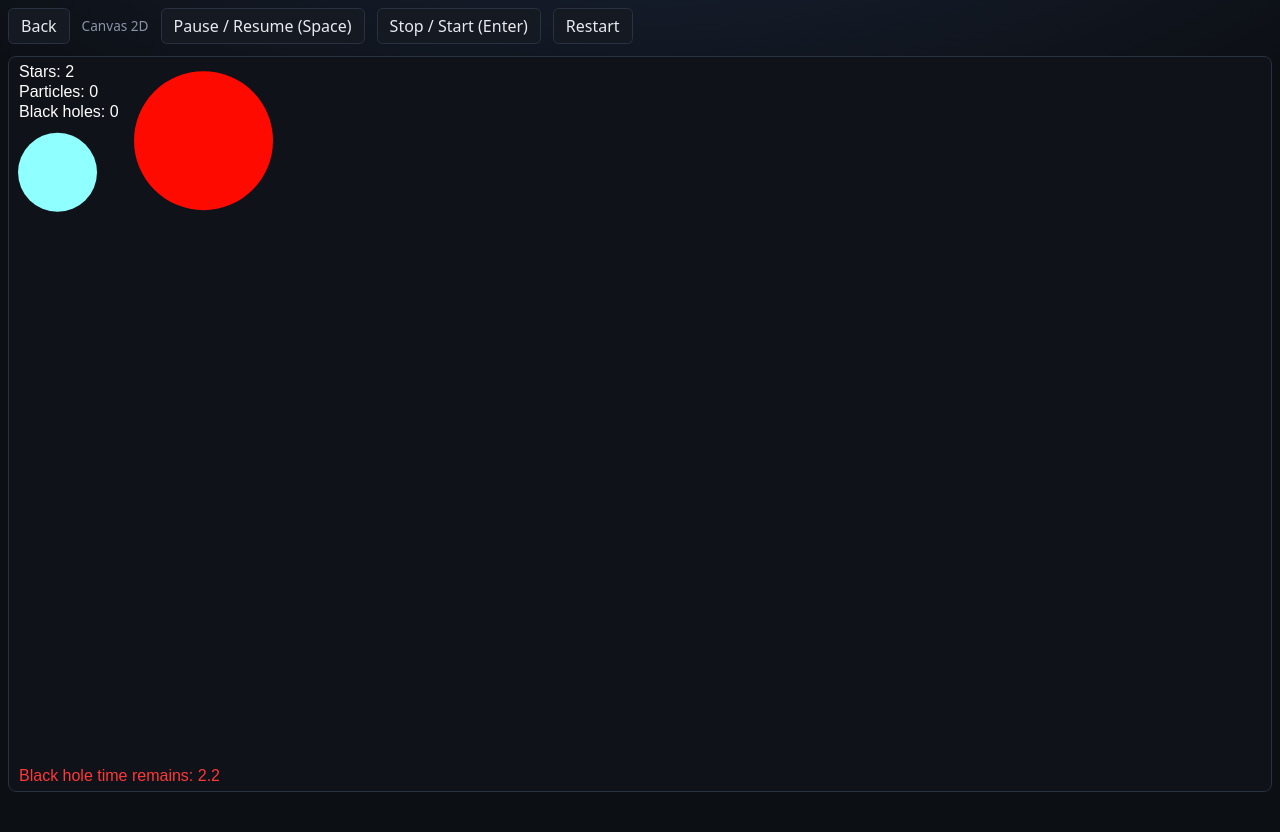
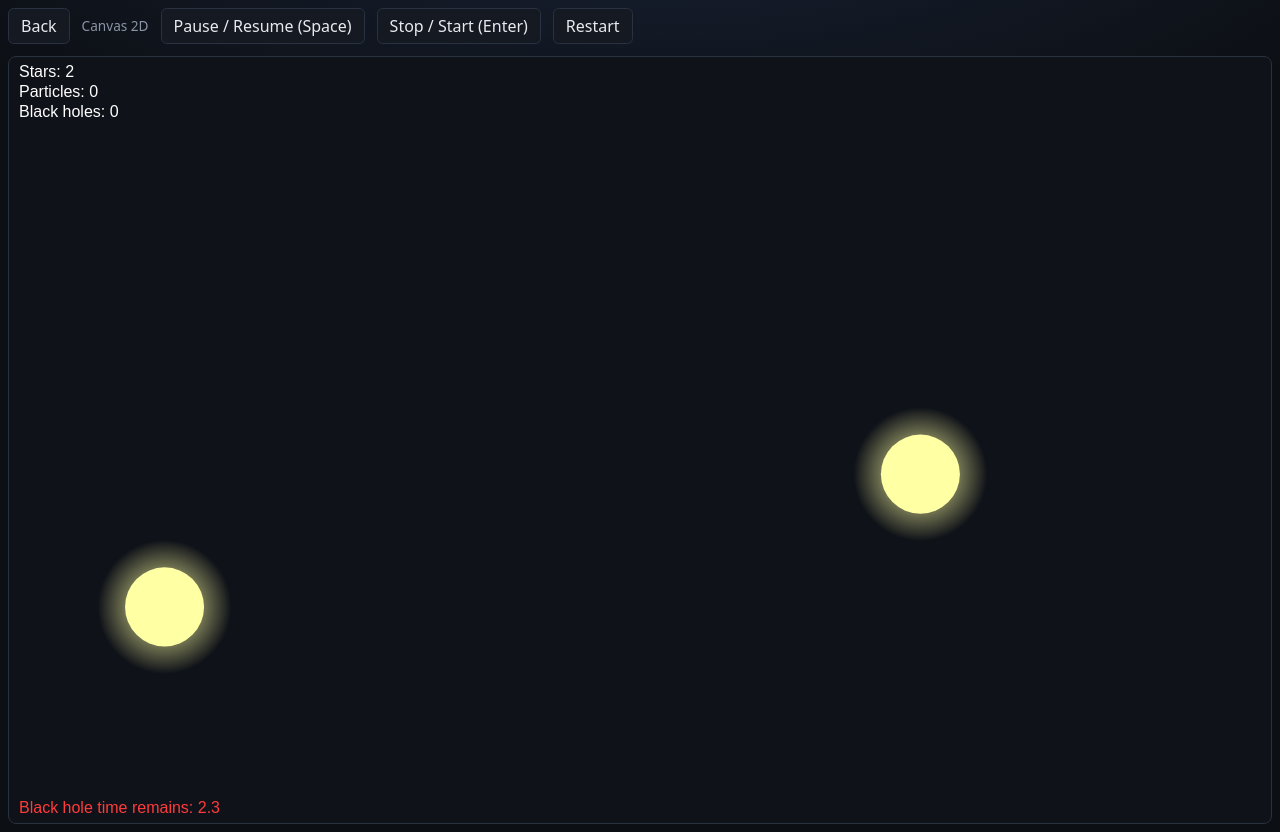
Before and after one commit to hurski-free/black-hole, a Vue app: page / in a window 1280 px wide. Both pictures are taken after a click on the button "Start". Before the commit the page ends 800 px from the top, so only its background shows below. Built offline with nearby package versions, Linux system fonts and the light colour scheme.

Commit message:
read description
- add star halo
- fix camera
- refactor States to number from string
- add supernova workflow

```diff
--- a/src/components/Game.vue
+++ b/src/components/Game.vue
@@ -1,9 +1,6 @@
 <script setup lang="ts">
 import { ref, shallowRef, onMounted, onBeforeUnmount, nextTick } from 'vue'
 import { Canvas2dGame } from '../game/Canvas2dGame'
-
-const CANVAS_MIN_WIDTH = 768;
-const CANVAS_MIN_HEIGHT = 1024;
 
 const props = withDefaults(
   defineProps<{
@@ -22,6 +19,9 @@ const canvasRef = ref<HTMLCanvasElement | null>(null)
 const gameRef = shallowRef<Canvas2dGame | null>(null)
 let glRef: WebGLRenderingContext | WebGL2RenderingContext | null = null
 let resizeObserver: ResizeObserver | null = null
+let isMouseDragging = false
+let lastMouseClientX = 0
+let lastMouseClientY = 0
 
 function applyCanvasSize() {
   const root = rootRef.value
@@ -62,12 +62,15 @@ function initCanvas2dGame() {
   const game = new Canvas2dGame({
     ctx,
   })
-  gameRef.value = game
-  game.resizeCanvas(canvas.width, canvas.height)
 
-  if (props.autoStart) {
-    game.start()
-  }
+  setTimeout(() => {
+    gameRef.value = game
+    game.resizeCanvas(canvas.width, canvas.height, true)
+
+    if (props.autoStart) {
+      game.start()
+    }
+  }, 100)
 }
 
 function togglePauseResume() {
@@ -110,10 +113,57 @@ function onKeyDown(event: KeyboardEvent) {
   } else if (event.code === 'Enter') {
     event.preventDefault()
     toggleStartStop()
+  } else if (event.code === 'KeyS') {
+    event.preventDefault()
+    gameRef.value?.moveToStar()
+  } else if (event.code === 'KeyB') {
+    event.preventDefault()
+    gameRef.value?.moveToBlackHole()
   }
 }
 
+function onCanvasMouseDown(event: MouseEvent) {
+  if (event.button === 0) {
+    isMouseDragging = true
+    lastMouseClientX = event.clientX
+    lastMouseClientY = event.clientY
+  }
+}
+
+function onCanvasMouseMove(event: MouseEvent) {
+  if (props.mode !== 'canvas2d') return
+
+  const game = gameRef.value
+  if (!game) return
+
+  if (!isMouseDragging) {
+    if (game.gameState === 'running') {
+      const root = rootRef.value
+      if (!root) return
+
+      const rect = root.getBoundingClientRect()
+      const mouseX = event.clientX - rect.left
+      const mouseY = event.clientY - rect.top
+      game.hoverStar(mouseX, mouseY)
+    }
+    return
+  }
+
+  const deltaX = event.clientX - lastMouseClientX
+  const deltaY = event.clientY - lastMouseClientY
+
+  game.cameraMove(deltaX, deltaY)
+
+  lastMouseClientX = event.clientX
+  lastMouseClientY = event.clientY
+}
+
+function stopCanvasDrag() {
+  isMouseDragging = false
+}
+
 function teardownGame() {
+  stopCanvasDrag()
   gameRef.value?.stop()
   gameRef.value = null
   glRef = null
@@ -164,7 +214,14 @@ onBeforeUnmount(() => {
         Restart
       </button>
     </header>
-    <div ref="rootRef" class="canvas-wrap">
+    <div
+      ref="rootRef"
+      class="canvas-wrap"
+      @mousedown="onCanvasMouseDown"
+      @mousemove="onCanvasMouseMove"
+      @mouseup="stopCanvasDrag"
+      @mouseleave="stopCanvasDrag"
+    >
       <canvas ref="canvasRef" class="game-canvas" />
     </div>
   </div>
@@ -228,8 +285,9 @@ onBeforeUnmount(() => {
 
 .canvas-wrap {
   flex: 1;
-  min-height: 280px;
   max-height: calc(100vh - 4rem);
+  min-width: 1024px;
+  min-height: 768px;
   border-radius: 0.5rem;
   border: 1px solid var(--border);
   background: var(--input-bg);
--- a/src/game/Canvas2dGame.ts
+++ b/src/game/Canvas2dGame.ts
@@ -12,6 +12,8 @@ import {
   INITIAL_BLACK_HOLE_RADIUS,
   NEXT_BLACK_HOLE_TIME_REMAINS,
   PARTICLE_POOL_CAPACITY,
+  STAR_HOVER_RADIUS_INC,
+  STAR_MIN_RADIUS,
   STAR_POOL_CAPACITY
 } from "./objects/const";
 import { Canvas2dRender } from "./render/Canvas2dRender";
@@ -24,6 +26,9 @@ interface ICanvas2dGameConfig {
  * non-optimized game class
  */
 export class Canvas2dGame extends Game<BlackHole, Star, Particle> {
+  private starQueueIndex = 0;
+  private blackHoleQueueIndex = 0;
+
   constructor(cfg: ICanvas2dGameConfig) {
     if (!(cfg.ctx instanceof CanvasRenderingContext2D)) {
       throw new Error('ctx must be a CanvasRenderingContext2D');
@@ -44,23 +49,26 @@ export class Canvas2dGame extends Game<BlackHole, Star, Particle> {
 
   protected initStartData() {
     const star1 = this.stars.getNewObject();
-    const star2 = this.stars.getNewObject();
-
-    star1.x = random(0, this._halfWidth);
-    star1.y = random(-this._halfHeight, this._halfHeight);
+    star1.x = random(this._halfWidth * 0.2, this._halfWidth);
+    star1.y = random(-this._halfHeight * 0.8, this._halfHeight * 0.8);
     star1.velocityX = 0;
     star1.velocityY = 0;
     star1.accelerationX = 0;
     star1.accelerationY = 0;
-    star1.radius = 70;
+    star1.radius = 40;
+    star1.deltaRadius = 0;
+    star1.isSupernova = false;
 
-    star2.x = random(-this._halfWidth, 0);
-    star2.y = random(-this._halfHeight, this._halfHeight);
+    const star2 = this.stars.getNewObject();
+    star2.x = random(-this._halfWidth, -this._halfWidth * 0.2);
+    star2.y = random(-this._halfHeight * 0.8, this._halfHeight * 0.8);
     star2.velocityX = 0;
     star2.velocityY = 0;
     star2.accelerationX = 0;
     star2.accelerationY = 0;
     star2.radius = 40;
+    star2.deltaRadius = 0;
+    star2.isSupernova = false;
 
     // this._blackHoleTimeRemains = FIRST_BLACK_HOLE_TIME_REMAINS * 10000;
     this._blackHoleTimeRemains = FIRST_BLACK_HOLE_TIME_REMAINS;
@@ -89,4 +97,69 @@ export class Canvas2dGame extends Game<BlackHole, Star, Particle> {
 
     this._blackHoleTimeRemains = NEXT_BLACK_HOLE_TIME_REMAINS;
   }
+
+  public hoverStar(mouseX: number, mouseY: number): void {
+    const x = mouseX + this._camera.x;
+    const y = mouseY + this._camera.y;
+
+    const starsCount = this.stars.activeCount;
+    const stars = this.stars.getArray();
+
+    for (let i = 0; i < starsCount; i++) {
+      // avoid hover on not existing or supernova, also star less than disappear radius not affected by hover
+      if (stars[i].state === 2 && !stars[i].isSupernova && stars[i].radius > STAR_MIN_RADIUS) {
+        const star = stars[i];
+        const dis = Math.hypot(x - star.x, y - star.y);
+
+        if (dis < star.radius) {
+          star.deltaRadius += STAR_HOVER_RADIUS_INC;
+        }
+      }
+    }
+  }
+
+  public moveToStar(): void {
+    const starsCount = this.stars.activeCount;
+    if (starsCount < 1) return;
+
+    if (this.starQueueIndex >= starsCount) {
+      this.starQueueIndex = 0;
+    }
+
+
+    const star = this.stars.at(this.starQueueIndex);
+    this._camera.x = star.x - this.halfWidth;
+    this._camera.y = star.y - this.halfHeight;
+
+    this.starQueueIndex += 1;
+    if (this.starQueueIndex >= starsCount) {
+      this.starQueueIndex = 0;
+    }
+
+    if (this.gameState === 'paused') {
+      this.renderer.render(this);
+    }
+  }
+
+  public moveToBlackHole(): void {
+    const blackHolesCount = this.blackHoles.activeCount;
+    if (blackHolesCount < 1) return;
+
+    if (this.blackHoleQueueIndex >= blackHolesCount) {
+      this.blackHoleQueueIndex = 0;
+    }
+
+    const blackHole = this.blackHoles.at(this.blackHoleQueueIndex);
+    this._camera.x = blackHole.x - this.halfWidth;
+    this._camera.y = blackHole.y - this.halfHeight;
+
+    this.blackHoleQueueIndex += 1;
+    if (this.blackHoleQueueIndex >= blackHolesCount) {
+      this.blackHoleQueueIndex = 0;
+    }
+
+    if (this.gameState === 'paused') {
+      this.renderer.render(this);
+    }
+  }
 }
--- a/src/game/Game.ts
+++ b/src/game/Game.ts
@@ -94,8 +94,8 @@ export abstract class Game<BH, S, P> {
     if (this._gameState === 'wait_for_start') {
       this._gameState = 'running';
 
-      this._camera.x = this._halfWidth;
-      this._camera.y = this._halfHeight;
+      this._camera.x = -this.halfWidth;
+      this._camera.y = -this.halfHeight;
 
       this.initStartData();
 
@@ -135,6 +135,23 @@ export abstract class Game<BH, S, P> {
    */
   protected abstract tryBlackHoleAppear(): void;
 
+  /**
+   * Modify position to world and search star under mouse
+   *
+   * If star found, increase its radius
+   */
+  public abstract hoverStar(mouseX: number, mouseY: number): void;
+
+  /**
+   * Move camera to star
+   */
+  public abstract moveToStar(): void;
+
+  /**
+   * Move camera to black hole
+   */
+  public abstract moveToBlackHole(): void;
+
   pause() {
     if (this._gameState === 'running') {
       this._gameState = 'paused';
@@ -165,11 +182,25 @@ export abstract class Game<BH, S, P> {
     this.start();
   }
 
-  resizeCanvas(width: number, height: number) {
+  resizeCanvas(width: number, height: number, cameraSet = false) {
     this._width = width;
     this._height = height;
     this._halfWidth = width / 2;
     this._halfHeight = height / 2;
+
+    if (cameraSet) {
+      this._camera.x = -this._halfWidth;
+      this._camera.y = -this._halfHeight;
+    }
+  }
+
+  cameraMove(deltaX: number, deltaY: number) {
+    this._camera.x -= deltaX;
+    this._camera.y -= deltaY;
+
+    if (this.gameState === 'paused') {
+      this.renderer.render(this);
+    }
   }
 
   private clearObjects() {
--- a/src/game/engine/EngineClassWorkflow.ts
+++ b/src/game/engine/EngineClassWorkflow.ts
@@ -1,4 +1,4 @@
-import { distanceByDelta, PI_DIV_2, PI_MUL_2, random } from "../math";
+import { PI_DIV_2, PI_MUL_2, random } from "../math";
 import {
   PARTICLES_AFTER_STAR_EXP_MIN_COUNT,
   PARTICLES_AFTER_STAR_EXP_MAX_COUNT,
@@ -15,6 +15,13 @@ import {
   BLACK_HOLE_STAR_ABSORB_DISTANCE_MIN,
   BLACK_HOLE_STAR_ABSORB_RADIUS_MULTIPLIER,
   STAR_DISAPPEAR_RADIUS,
+  SUPERNOVA_MAX_STARS_SPAWN,
+  SUPERNOVA_MIN_STARS_SPAWN,
+  SUPERNOVA_STAR_SPAWN_MIN_VELOCITY,
+  SUPERNOVA_STAR_SPAWN_MAX_VELOCITY,
+  SUPERNOVA_STAR_SPAWN_RADIUS,
+  SUPERNOVA_MIN_PARTICLE_SPAWN,
+  SUPERNOVA_MAX_PARTICLE_SPAWN,
 } from "../objects/const";
 import type { IEngine } from "./IEngine";
 import type { BlackHole } from "../objects/class/BlackHole";
@@ -44,7 +51,7 @@ export class EngineClassWorkflow implements IEngine<BlackHole, Star, Particle> {
         let dx = blackHoleI.x - blackHoleJ.x;
         let dy = blackHoleI.y - blackHoleJ.y;
 
-        let distance = distanceByDelta(dx, dy);
+        let distance = Math.hypot(dx, dy);
 
         // Normalize oX and oY vectors
         dx /= distance;
@@ -67,9 +74,9 @@ export class EngineClassWorkflow implements IEngine<BlackHole, Star, Particle> {
         let dx = blackHoleI.x - starJ.x;
         let dy = blackHoleI.y - starJ.y;
 
-        let distance = distanceByDelta(dx, dy);
+        let distance = Math.hypot(dx, dy);
 
-        if (starJ.state === 'exist') {
+        if (starJ.state === 2 && !starJ.isSupernova) {
           const absorbDistance = Math.max(blackHoleI.radius * BLACK_HOLE_STAR_ABSORB_DISTANCE_MULTIPLIER, BLACK_HOLE_STAR_ABSORB_DISTANCE_MIN);
           if (distance < absorbDistance) {
             const absorbCoefficient = 1 - distance / absorbDistance;
@@ -78,7 +85,7 @@ export class EngineClassWorkflow implements IEngine<BlackHole, Star, Particle> {
             const deltaRadius = starJ.radius * absorbCoefficient * BLACK_HOLE_STAR_ABSORB_RADIUS_MULTIPLIER;
 
             if (deltaRadius > starJ.radius || starJ.radius < STAR_DISAPPEAR_RADIUS) {
-              starJ.state = 'deleted';
+              starJ.state = 3;
             } else {
               starJ.deltaRadius -= deltaRadius;
             }
@@ -95,6 +102,9 @@ export class EngineClassWorkflow implements IEngine<BlackHole, Star, Particle> {
             let dangle = Math.PI * (1.0 - 1.0 / countParticles);
             // let dr = dangle / Math.PI * 0.09;
 
+            const ndx = dx * blackHoleI.computedImpactingMass / distance ** 3;
+            const ndy = dy * blackHoleI.computedImpactingMass / distance ** 3;
+
             for (let k = 0; k < countParticles; k++) {
               const particle = game.particles.getNewObject();
               const angle = random(alpha - dangle, alpha + dangle);
@@ -103,8 +113,11 @@ export class EngineClassWorkflow implements IEngine<BlackHole, Star, Particle> {
               particle.x = starJ.x + random(BLACK_HOLE_STAR_ABSORB_PARTICLES_MIN_R, BLACK_HOLE_STAR_ABSORB_PARTICLES_MAX_R) * starJ.radius * Math.cos(angle);
               particle.y = starJ.y + random(BLACK_HOLE_STAR_ABSORB_PARTICLES_MIN_R, BLACK_HOLE_STAR_ABSORB_PARTICLES_MAX_R) * starJ.radius * Math.sin(angle);
 
-              particle.velocityX = starJ.velocityX;
-              particle.velocityY = starJ.velocityY;
+              particle.velocityX = ndx;
+              particle.velocityY = ndy;
+
+              particle.accelerationX = ndx;
+              particle.accelerationY = ndy;
             }
           }
         }
@@ -130,9 +143,9 @@ export class EngineClassWorkflow implements IEngine<BlackHole, Star, Particle> {
         let dx = blackHoleI.x - particleJ.x;
         let dy = blackHoleI.y - particleJ.y;
 
-        let distance = distanceByDelta(dx, dy);
+        let distance = Math.hypot(dx, dy);
 
-        if (blackHoleI.state === 'exist' && particleJ.state === 'exist') {
+        if (blackHoleI.state === 2 && particleJ.state === 2) {
           if (distance < blackHoleI.radius) {
             blackHoleI.absorbParticle(particleJ);
           }
@@ -145,8 +158,7 @@ export class EngineClassWorkflow implements IEngine<BlackHole, Star, Particle> {
         // square distance
         distance *= distance;
 
-        blackHoleI.accelerationX -= dx * particleJ.computedImpactingMass / distance;
-        blackHoleI.accelerationY -= dy * particleJ.computedImpactingMass / distance;
+        // particle not affecting blackhole
 
         particleJ.accelerationX += dx * blackHoleI.computedImpactingMass / distance;
         particleJ.accelerationY += dy * blackHoleI.computedImpactingMass / distance;
@@ -156,6 +168,67 @@ export class EngineClassWorkflow implements IEngine<BlackHole, Star, Particle> {
     for (let i = 0; i < starsCount; i++) {
       const starI = starsArray[i];
 
+      // supernova ending processing
+      if (starI.isSupernova) {
+        const changedToState = starI.supernovaProcessing();
+
+        if (changedToState === 1) {
+          const countStars = Math.floor(random(SUPERNOVA_MIN_STARS_SPAWN, SUPERNOVA_MAX_STARS_SPAWN));
+
+          let alpha = 0;
+          let dAngle = PI_MUL_2 / countStars;
+          let velocity = 0;
+
+          for (let j = 0; j < countStars; j++) {
+            const star = game.stars.getNewObject();
+
+            alpha += random(0, dAngle * 0.7);
+            velocity = random(SUPERNOVA_STAR_SPAWN_MIN_VELOCITY, SUPERNOVA_STAR_SPAWN_MAX_VELOCITY);
+
+            star.x = starI.x + starI.radius * 1.2 * Math.cos(alpha);
+            star.y = starI.y + starI.radius * 1.2 * Math.sin(alpha);
+
+            star.radius = SUPERNOVA_STAR_SPAWN_RADIUS;
+
+            star.velocityX = velocity * Math.cos(alpha);
+            star.velocityY = velocity * Math.sin(alpha);
+
+            star.accelerationX = 0;
+            star.accelerationY = 0;
+
+            alpha += dAngle;
+          }
+
+          const countParticles = Math.floor(random(SUPERNOVA_MIN_PARTICLE_SPAWN, SUPERNOVA_MAX_PARTICLE_SPAWN));
+          alpha = 0;
+          dAngle = PI_MUL_2 / countParticles;
+
+          for (let j = 0; j < countParticles; j++) {
+            const particle = game.particles.getNewObject();
+
+            alpha += random(0, dAngle * 0.7);
+            velocity = random(SUPERNOVA_STAR_SPAWN_MIN_VELOCITY, SUPERNOVA_STAR_SPAWN_MAX_VELOCITY);
+
+            particle.x = starI.x + starI.radius * random(0.9, 1.1) * Math.cos(alpha);
+            particle.y = starI.y + starI.radius * random(0.9, 1.1) * Math.sin(alpha);
+
+            particle.velocityX = velocity * Math.cos(alpha);
+            particle.velocityY = velocity * Math.sin(alpha);
+
+            particle.accelerationX = 0;
+            particle.accelerationY = 0;
+
+            alpha += dAngle;
+          }
+        } else if (changedToState === 2) {
+          starI.state = 1;
+          starI.isSupernova = false;
+          starI.supernovaState = 0;
+        }
+
+        continue;
+      }
+
       // interaction starI with other stars
       for (let j = i + 1; j < starsCount; j++) {
         const starJ = starsArray[j];
@@ -163,9 +236,9 @@ export class EngineClassWorkflow implements IEngine<BlackHole, Star, Particle> {
         let dx = starI.x - starJ.x;
         let dy = starI.y - starJ.y;
 
-        let distance = distanceByDelta(dx, dy);
+        let distance = Math.hypot(dx, dy);
 
-        if (starI.state === 'exist' && starJ.state === 'exist') {
+        if (starI.state === 2 && starJ.state === 2 && !starI.isSupernova && !starJ.isSupernova) {
           if (distance < starI.radius * STAR_COLLISION_COEFFICIENT + starJ.radius * STAR_COLLISION_COEFFICIENT) {
             const radiusRatio = starI.radius / starJ.radius;
             if (radiusRatio >= STAR_ABSORB_MULTIPLIER) {
@@ -173,8 +246,8 @@ export class EngineClassWorkflow implements IEngine<BlackHole, Star, Particle> {
             } else if (1 / radiusRatio >= STAR_ABSORB_MULTIPLIER) { // invert ratio to check if J absorbs I
               starJ.absorb(starI);
             } else {
-              starI.state = 'deleted';
-              starJ.state = 'deleted';
+              starI.state = 3;
+              starJ.state = 3;
 
               const countForI = Math.floor(starI.radius * PARTICLES_AFTER_STAR_EXP_MIN_COUNT + (PARTICLES_AFTER_STAR_EXP_MAX_COUNT - PARTICLES_AFTER_STAR_EXP_MIN_COUNT) * Math.random());
               let alpha = 0;
--- a/src/game/objects/class/BlackHole.ts
+++ b/src/game/objects/class/BlackHole.ts
@@ -15,6 +15,6 @@ export class BlackHole extends GameObject {
     this.deltaRadius += Math.PI / (circleSquare(this.radius));
 
     this.countParticlesAbsorbed++;
-    particle.state = 'deleted';
+    particle.state = 3;
   }
 }
--- a/src/game/objects/class/ObjectPool.ts
+++ b/src/game/objects/class/ObjectPool.ts
@@ -4,11 +4,11 @@ export class ObjectPool<T extends GameObject> {
   private pool: T[] = [];
 
   private _capacity: number;
-  private _active_count: number;
+  private _activeCount: number;
 
   constructor(capacity: number, create: () => T) {
     this._capacity = capacity;
-    this._active_count = 0;
+    this._activeCount = 0;
 
     for (let i = 0; i < capacity; i++) {
       this.pool.push(create());
@@ -16,7 +16,7 @@ export class ObjectPool<T extends GameObject> {
   }
 
   get activeCount(): number {
-    return this._active_count;
+    return this._activeCount;
   }
 
   getArray(): Readonly<T[]> {
@@ -24,7 +24,7 @@ export class ObjectPool<T extends GameObject> {
   }
 
   at(index: number): T {
-    if (index < 0 || index >= this._active_count) {
+    if (index < 0 || index >= this._activeCount) {
       throw new Error('Index out of bounds');
     }
 
@@ -32,14 +32,14 @@ export class ObjectPool<T extends GameObject> {
   }
 
   getNewObject(): T {
-    if (this._active_count >= this._capacity) {
+    if (this._activeCount >= this._capacity) {
       throw new Error('Object pool is full');
     }
 
-    const i = this._active_count;
-    this._active_count++;
+    const i = this._activeCount;
+    this._activeCount++;
 
-    this.pool[i].state = 'new';
+    this.pool[i].state = 1;
 
     return this.pool[i];
   }
@@ -50,17 +50,17 @@ export class ObjectPool<T extends GameObject> {
   swapAndPop() {
     let i = 0;
 
-    while (i < this._active_count) {
-      if (this.pool[i].state === 'deleted') {
-        const lastIndex = this._active_count - 1;
+    while (i < this._activeCount) {
+      if (this.pool[i].state === 3) {
+        const lastIndex = this._activeCount - 1;
         const deletedObject = this.pool[i];
         const lastObject = this.pool[lastIndex];
 
         this.pool[i] = lastObject;
         this.pool[lastIndex] = deletedObject;
-        deletedObject.state = 'free';
+        deletedObject.state = 0;
 
-        this._active_count--;
+        this._activeCount--;
       } else {
         i++;
       }
@@ -68,21 +68,21 @@ export class ObjectPool<T extends GameObject> {
   }
 
   update() {
-    for (let i = 0; i < this._active_count; i++) {
+    for (let i = 0; i < this._activeCount; i++) {
       this.pool[i].update();
     }
   }
 
   clear() {
-    for (let i = 0; i < this._active_count; i++) {
-      this.pool[i].state = 'free';
+    for (let i = 0; i < this._activeCount; i++) {
+      this.pool[i].state = 0;
     }
-    this._active_count = 0;
+    this._activeCount = 0;
   }
 
   free() {
     (this.pool as unknown) = null;
     this._capacity = 0;
-    this._active_count = 0;
+    this._activeCount = 0;
   }
 }
--- a/src/game/objects/class/Star.ts
+++ b/src/game/objects/class/Star.ts
@@ -1,12 +1,33 @@
 import type { vec3 } from "../../math";
-import { STAR_GRAVITY_COEFFICIENT, STAR_MAX_MINUS_MIN, STAR_MIN_SIZE, STAR_RADIUS_SUB_ON_UPDATE } from "../const";
+import { STAR_DISAPPEAR_RADIUS, STAR_GRAVITY_COEFFICIENT, STAR_MAX_MINUS_MIN, STAR_MAX_RADIUS, STAR_MIN_RADIUS, STAR_RADIUS_SUB_ON_UPDATE, SUPERNOVA_RADIUS_DEC, SUPERNOVA_RADIUS_INC, SUPERNOVA_RADIUS_MAX, SUPERNOVA_RADIUS_MIN } from "../const";
 import { GameObject } from "./Object";
+
+/**
+ * 0 - expanding
+ *
+ * 1 - shrinking
+ *
+ * 2 - end
+ */
+export type SupernovaState = 0 | 1 | 2;
 
 export class Star extends GameObject {
   /**
-   *
+   * Normalized color in range [0, 1]
+   * [red, green, blue]
    */
   colorRGB: vec3 = [0, 0, 0];
+
+  isSupernova: boolean = false;
+
+  /**
+   * 0 - expanding
+   *
+   * 1 - shrinking
+   *
+   * 2 - end
+   */
+  supernovaState: SupernovaState = 0;
 
   constructor() {
     super();
@@ -14,14 +35,55 @@ export class Star extends GameObject {
   }
 
   update() {
-    this.deltaRadius -= STAR_RADIUS_SUB_ON_UPDATE;
+    if (this.isSupernova) {
+      if (this.supernovaState === 0) {
+        this.deltaRadius += SUPERNOVA_RADIUS_INC;
+      } else if (this.supernovaState === 1) {
+        this.deltaRadius -= SUPERNOVA_RADIUS_DEC;
+      }
+    } else {
+      this.deltaRadius -= STAR_RADIUS_SUB_ON_UPDATE;
+    }
 
     super.update();
+
+    // if after update radius is greater than max radius, star becomes supernova
+    if (this.radius > STAR_MAX_RADIUS) {
+      this.isSupernova = true;
+    }
+
+    if (this.radius < STAR_DISAPPEAR_RADIUS) {
+      this.state = 3;
+    }
+
     this.computeColorRGB();
   }
 
+  /**
+   * @returns new supernova state or null if no state changed
+   */
+  supernovaProcessing() {
+    let changedTo: SupernovaState | null = null;
+
+    if (this.isSupernova) {
+      if (this.supernovaState === 0) {
+        if (this.radius > SUPERNOVA_RADIUS_MAX) {
+          this.supernovaState = 1;
+          changedTo = 1;
+        }
+      } else if (this.supernovaState === 1) {
+        if (this.radius < SUPERNOVA_RADIUS_MIN) {
+          this.supernovaState = 2;
+          changedTo = 2;
+        }
+      }
+    }
+
+    return changedTo;
+  }
+
   private computeColorRGB() {
-    let r = 2.0 * (this.radius - STAR_MIN_SIZE) / STAR_MAX_MINUS_MIN;
+    let r = 2.0 * (this.radius - STAR_MIN_RADIUS) / STAR_MAX_MINUS_MIN;
 
     this.colorRGB[0] = Math.abs(r - 0.5) - Math.abs(r - 1.0) + 0.5;
     this.colorRGB[1] = Math.abs(2.0 - r) - Math.abs(1.5 - r) + r - Math.abs(0.5 - r);
@@ -30,6 +92,6 @@ export class Star extends GameObject {
 
   absorb(other: Star) {
     this.radius = Math.sqrt(this.radius ** 2 + other.radius ** 2);
-    other.state = 'deleted';
+    other.state = 3;
   }
 }
--- a/src/game/render/Canvas2dRender.ts
+++ b/src/game/render/Canvas2dRender.ts
@@ -18,7 +18,7 @@ export class Canvas2dRender implements IRender<BlackHole, Star, Particle> {
     ctx.clearRect(0, 0, ctx.canvas.width, ctx.canvas.height);
 
     ctx.save();
-    ctx.translate(game.camera.x, game.camera.y);
+    ctx.translate(-game.camera.x, -game.camera.y);
 
     const countStars = game.stars.activeCount;
     const countParticles = game.particles.activeCount;
@@ -48,7 +48,25 @@ export class Canvas2dRender implements IRender<BlackHole, Star, Particle> {
     for (let i = 0; i < countStars; i++) {
       const star = stars[i];
 
-      ctx.fillStyle = `rgb(${star.colorRGB[0] * 255}, ${star.colorRGB[1] * 255}, ${star.colorRGB[2] * 255})`;
+      const gradient = ctx.createRadialGradient(
+        star.x, star.y, 0,
+        star.x, star.y, star.radius * 1.7
+      );
+
+      const r = star.colorRGB[0] * 255;
+      const g = star.colorRGB[1] * 255;
+      const b = star.colorRGB[2] * 255;
+
+      gradient.addColorStop(0, `rgba(${r}, ${g}, ${b}, 1)`);
+      gradient.addColorStop(1, `rgba(${r}, ${g}, ${b}, 0)`);
+
+      // star halo
+      ctx.fillStyle = gradient;
+      ctx.beginPath();
+      ctx.arc(star.x, star.y, star.radius * 1.7, 0, 2 * Math.PI);
+      ctx.fill();
+
+      ctx.fillStyle = `rgb(${r}, ${g}, ${b})`;
       ctx.beginPath();
       ctx.arc(star.x, star.y, star.radius, 0, 2 * Math.PI);
       ctx.fill();
```
Also changed, not shown: src/game/math.ts (+0 -8 lines), src/game/objects/class/Object.ts (+22 -7 lines), src/game/objects/const.ts (+20 -5 lines).
